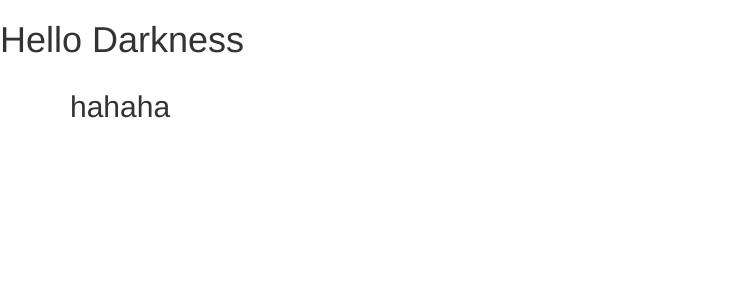
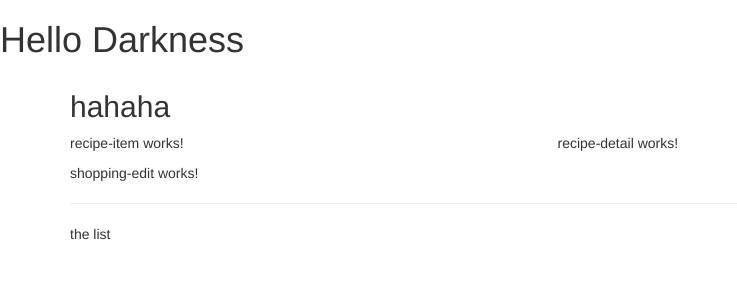
Before and after one commit to kaleb22/angular-recepies, an Angular app: page / in a window 1280 px wide. Shown: the top 300 px of the page, without its empty margins (0-737 px from the left). Built offline with nearby package versions, Linux system fonts and the light colour scheme.

Commit message:
feat: basic layout setup

```diff
--- a/src/app/app.component.html
+++ b/src/app/app.component.html
@@ -4,6 +4,8 @@
   <div class="row">
     <div class="col-md-12">
       <h2>hahaha</h2>
+      <app-recipes></app-recipes>
+      <app-shopping-list></app-shopping-list>
     </div>
   </div>
 </div>
--- a/src/app/components/recipe-list/recipe-list.component.html
+++ b/src/app/components/recipe-list/recipe-list.component.html
@@ -1 +1 @@
-<p>recipe-list works!</p>
+<app-recipe-item></app-recipe-item>
--- a/src/app/components/recipes/recipes.component.html
+++ b/src/app/components/recipes/recipes.component.html
@@ -1 +1,8 @@
-<p>recipes works!</p>
+<div class="row">
+  <div class="col-md-5">
+    <app-recipe-list></app-recipe-list>
+  </div>
+  <div class="col-md-7">
+    <app-recipe-detail></app-recipe-detail>
+  </div>
+</div>
--- a/src/app/components/shopping-list/shopping-list.component.html
+++ b/src/app/components/shopping-list/shopping-list.component.html
@@ -1 +1,7 @@
-<p>shopping-list works!</p>
+<div class="row">
+  <div class="col-xs-10">
+    <app-shopping-edit></app-shopping-edit>
+    <hr>
+    <p>the list</p>
+  </div>
+</div>
```
